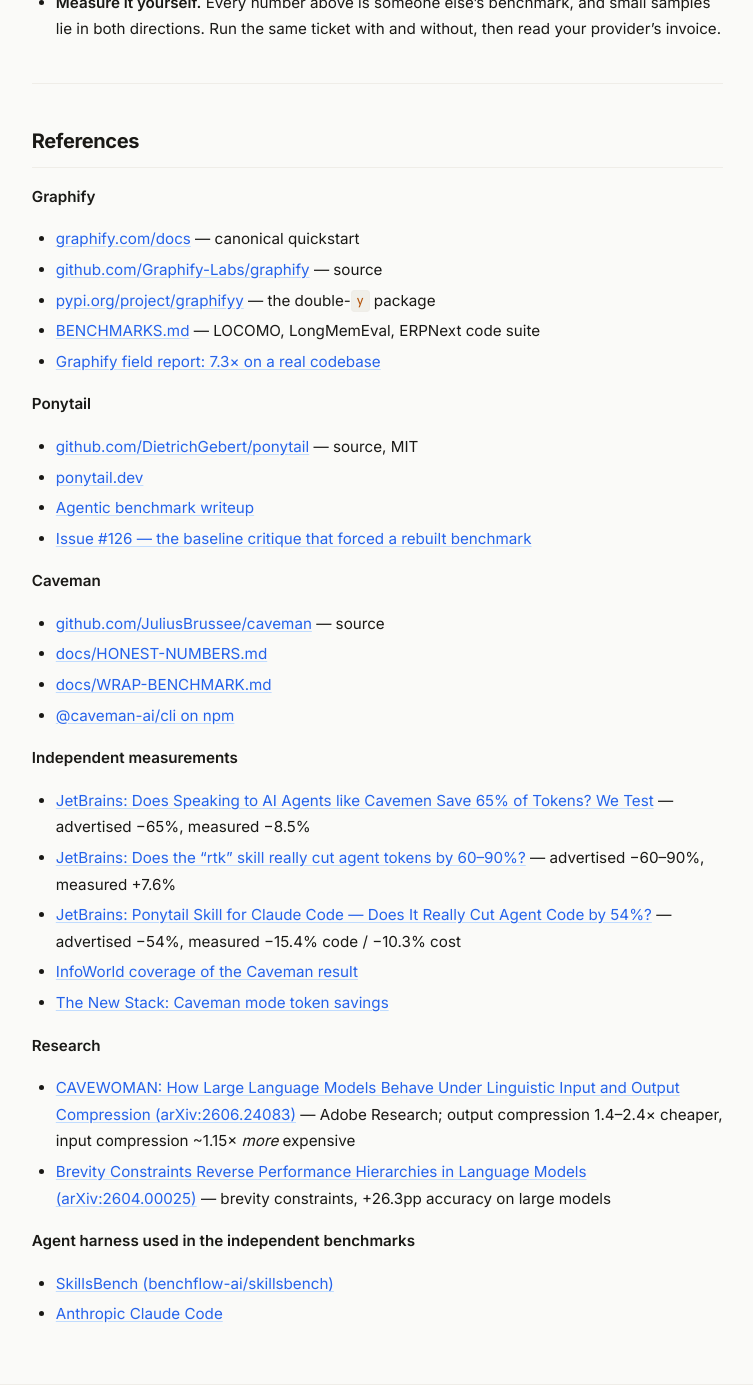
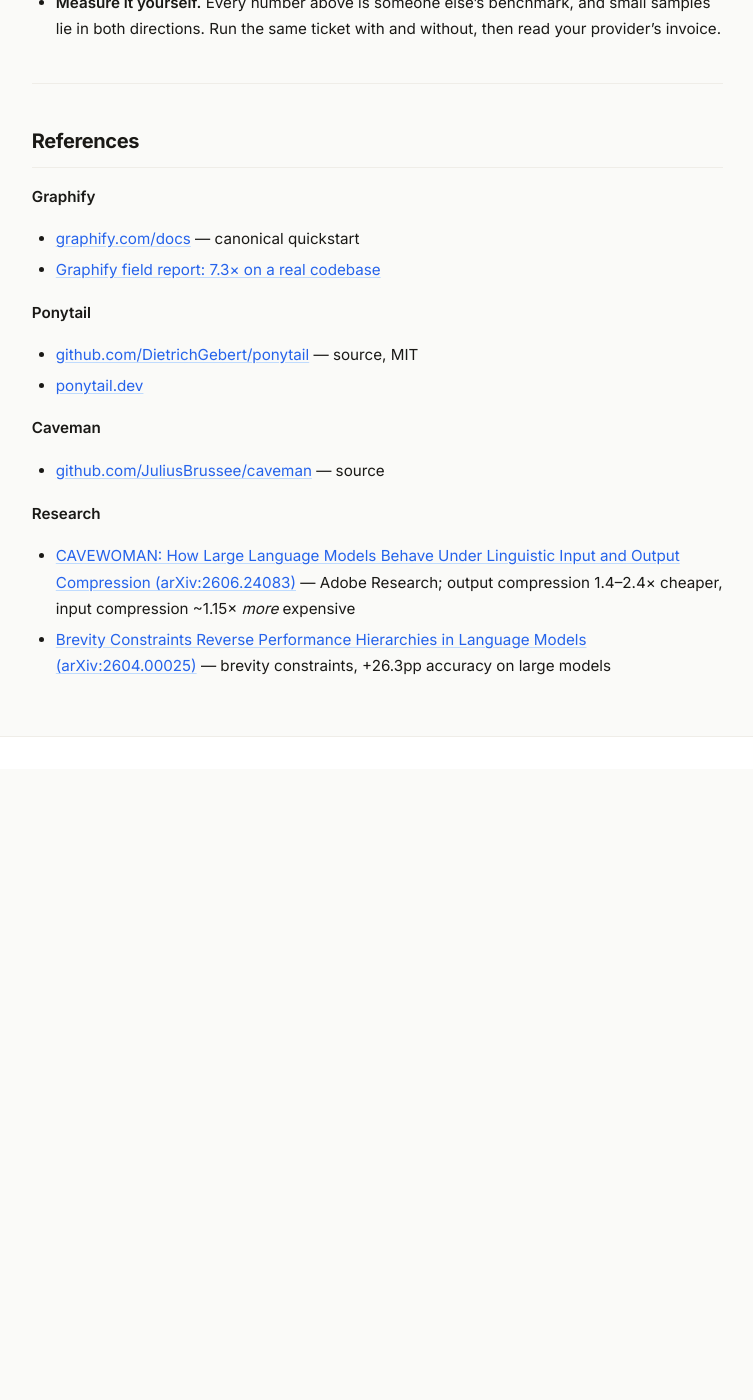
Before and after one commit to ChadaSaiteja/blog, a Jekyll site: the page built from _posts/2026-09-26-cut-coding-agent-token-bill.md, in a window 1280 px wide and 1400 px high, scrolled down 22071 px. Shown: the whole window, without its empty margins (205-958 px from the left). Built offline with Jekyll 4.4.1, drawn with Linux system fonts in a browser that asks for light colours; after the commit the page ends 22840 px from its top, so only the background shows below that.

Commit message:
Trim references in token optimization post

```diff
--- a/_posts/2026-09-26-cut-coding-agent-token-bill.md
+++ b/_posts/2026-09-26-cut-coding-agent-token-bill.md
@@ -675,34 +675,15 @@
 
 **Graphify**
 - [graphify.com/docs](https://graphify.com/docs) — canonical quickstart
-- [github.com/Graphify-Labs/graphify](https://github.com/Graphify-Labs/graphify) — source
-- [pypi.org/project/graphifyy](https://pypi.org/project/graphifyy/) — the double-`y` package
-- [BENCHMARKS.md](https://github.com/Graphify-Labs/graphify/blob/v8/BENCHMARKS.md) — LOCOMO, LongMemEval, ERPNext code suite
 - [Graphify field report: 7.3× on a real codebase](https://exchangepedia.com/articles/graphify-honest-benchmark-real-codebase.html)
 
 **Ponytail**
 - [github.com/DietrichGebert/ponytail](https://github.com/DietrichGebert/ponytail) — source, MIT
 - [ponytail.dev](https://ponytail.dev/)
-- [Agentic benchmark writeup](https://github.com/DietrichGebert/ponytail/blob/main/benchmarks/results/2026-06-18-agentic.md)
-- [Issue #126 — the baseline critique that forced a rebuilt benchmark](https://github.com/DietrichGebert/ponytail/issues/126)
 
 **Caveman**
 - [github.com/JuliusBrussee/caveman](https://github.com/JuliusBrussee/caveman) — source
-- [docs/HONEST-NUMBERS.md](https://github.com/JuliusBrussee/caveman/blob/main/docs/HONEST-NUMBERS.md)
-- [docs/WRAP-BENCHMARK.md](https://github.com/JuliusBrussee/caveman/blob/main/docs/WRAP-BENCHMARK.md)
-- [@caveman-ai/cli on npm](https://www.npmjs.com/package/@caveman-ai/cli)
-
-**Independent measurements**
-- [JetBrains: Does Speaking to AI Agents like Cavemen Save 65% of Tokens? We Test](https://blog.jetbrains.com/ai/2026/07/speak-to-ai-agents-like-cavemen-tosave-tokens/) — advertised −65%, measured −8.5%
-- [JetBrains: Does the "rtk" skill really cut agent tokens by 60–90%?](https://blog.jetbrains.com/ai/2026/07/rtk-claude-code-token-savings/) — advertised −60–90%, measured +7.6%
-- [JetBrains: Ponytail Skill for Claude Code — Does It Really Cut Agent Code by 54%?](https://blog.jetbrains.com/ai/2026/07/ponytail-skill-claude-tested/) — advertised −54%, measured −15.4% code / −10.3% cost
-- [InfoWorld coverage of the Caveman result](https://www.infoworld.com/article/4193775/talk-like-a-caveman-prompts-save-tokens-but-far-less-than-promised.html)
-- [The New Stack: Caveman mode token savings](https://thenewstack.io/caveman-mode-token-savings/)
 
 **Research**
 - [CAVEWOMAN: How Large Language Models Behave Under Linguistic Input and Output Compression (arXiv:2606.24083)](https://arxiv.org/abs/2606.24083) — Adobe Research; output compression 1.4–2.4× cheaper, input compression ~1.15× *more* expensive
 - [Brevity Constraints Reverse Performance Hierarchies in Language Models (arXiv:2604.00025)](https://arxiv.org/abs/2604.00025) — brevity constraints, +26.3pp accuracy on large models
-
-**Agent harness used in the independent benchmarks**
-- [SkillsBench (benchflow-ai/skillsbench)](https://github.com/benchflow-ai/skillsbench)
-- [Anthropic Claude Code](https://github.com/anthropics/claude-code)
```
